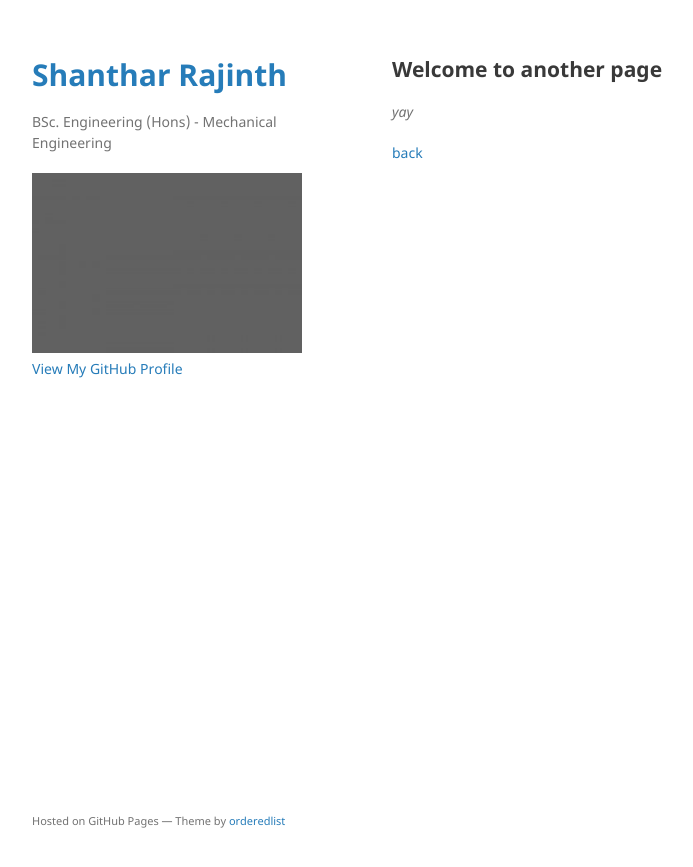
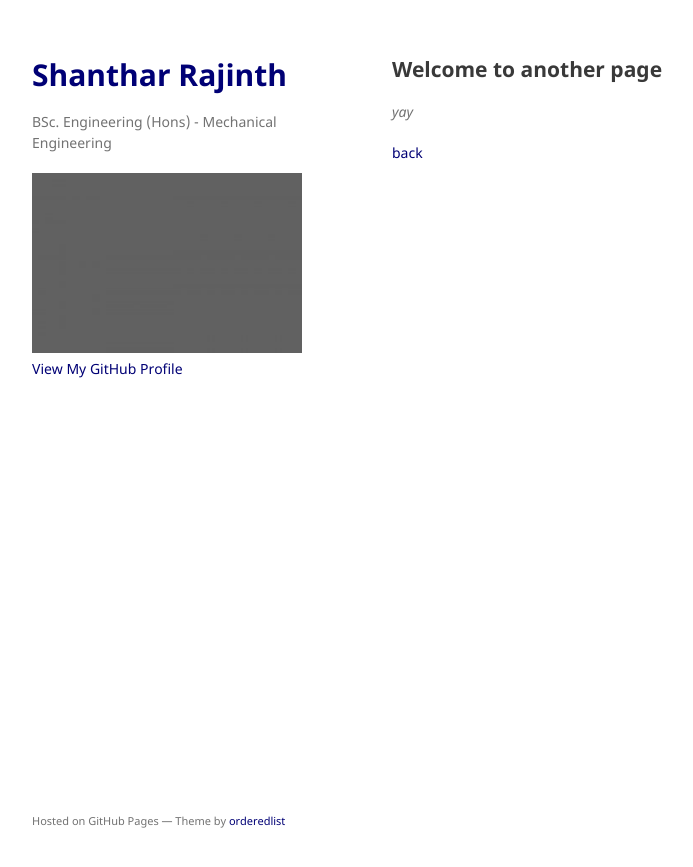
Before and after one commit to rajinthss/rajinthss.github.io, a Jekyll site: the page built from another-page.md, in a window 1280 px wide. Shown: the top 867 px of the page, without its empty margins (178-871 px from the left). Built offline with Jekyll 4.4.1, drawn with Linux system fonts in a browser that asks for light colours; our own code applies the rules of GitHub Pages for plain Markdown files.

Commit message:
Update jekyll-theme-minimal.scss

```diff
--- a/_sass/jekyll-theme-minimal.scss
+++ b/_sass/jekyll-theme-minimal.scss
@@ -35,7 +35,8 @@ h3, h4, h5, h6 {
 }
 
 a {
-  color:#267CB9;
+  #color:#267CB9;
+  color:#000075;
   text-decoration:none;
 }
 
```
